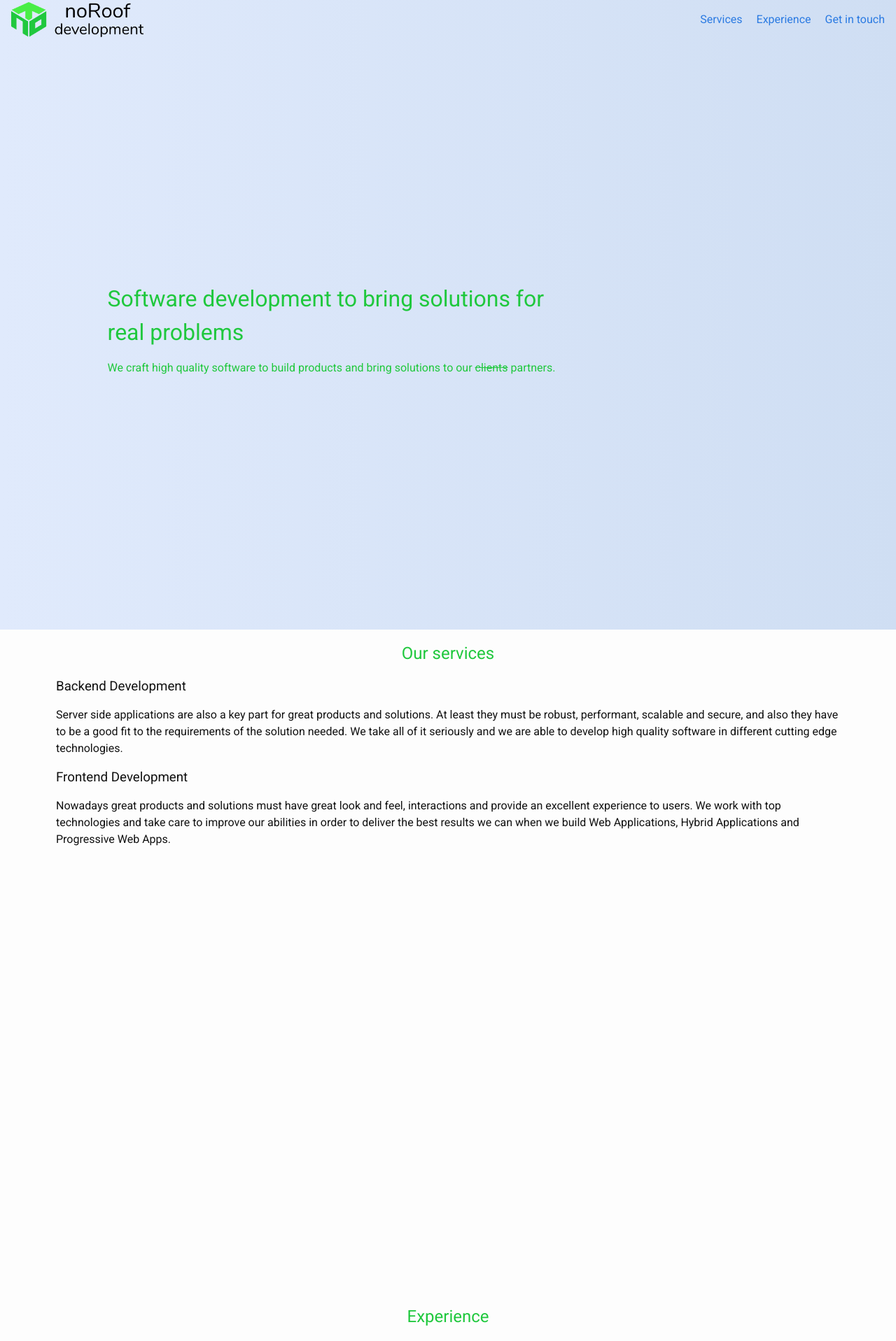
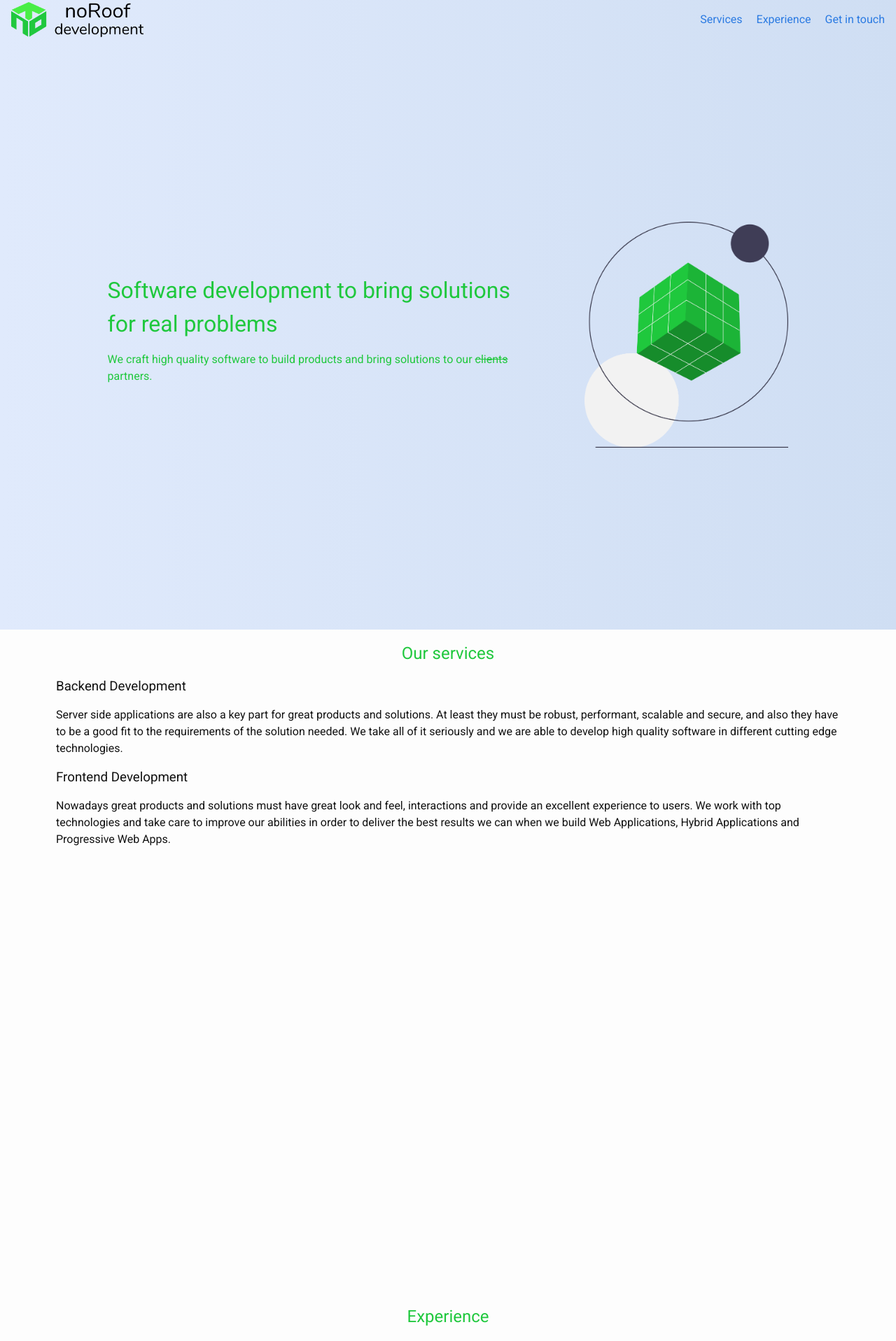
Before and after one commit to noRoof/noroof.github.io, a Jekyll site: the page built from index.html, in a window 1280 px wide. Shown: the top 1917 px of the page at 70% size. Built offline with Jekyll 4.4.1, drawn with Linux system fonts in a browser that asks for light colours.

Commit message:
header improved

```diff
--- a/_sass/noroof/_layout.scss
+++ b/_sass/noroof/_layout.scss
@@ -56,16 +56,26 @@ header.home-header {
 
   .banner {
     flex: 1;
-    margin-left: 12%;
-    max-width: 40rem;
+    margin: 0 12%;
+    display: flex;
+    justify-content: space-between;
+    .banner-text {
       display: flex;
       flex-direction: column;
       justify-content: center;
+      flex: 0.6;
       h1 {
         color: $primary-green;
       }
       p {
         color: $primary-green;
+      }
+    }
+    .banner-image-container {
+      display: flex;
+      flex-direction: column;
+      justify-content: center;
+      flex: 0.3;
     }
   }
 }
@@ -82,8 +92,8 @@ nav {
   }
   &.fixed-nav {
     position: fixed;
-    background-color: white;
-    border-bottom: 1px solid black;
+    background-color: #e0eafc; /* fallback for old browsers */
+    border-bottom: 1px solid $grey-color-light;
     width: calc(100% - 2rem);
   }
   .sections {
--- a/index.html
+++ b/index.html
@@ -6,7 +6,7 @@ subtitle: Home
 <header class="home-header">
   <nav>
     <div class="title">
-      <img src="{{ "/assets/img/logofinal.png" | relative_url }}" alt="noRoof development">
+      <img src="{{ "/assets/img/fulllogo.png" | relative_url }}" alt="noRoof development">
     </div>
     <div class="sections">
       <ul>
@@ -17,8 +17,13 @@ subtitle: Home
     </div>
   </nav>
   <div class="banner">
-    <h1>Software development to bring solutions for real problems</h1>
-    <p>We craft high quality software to build products and bring solutions to our <s>clients</s> partners.</p>
+    <div class="banner-text">
+      <h1>Software development to bring solutions for real problems</h1>
+      <p>We craft high quality software to build products and bring solutions to our <s>clients</s> partners.</p>
+    </div>
+    <div class="banner-image-container">
+      <img src="{{ "/assets/img/headerimage.png" | relative_url }}" alt="Solving problems">
+    </div>
   </div>
 </header>
 <main>
```
Also changed, not shown: assets/img/logofinal.png (deleted). Lines whose indentation alone changed are shown as unchanged.
